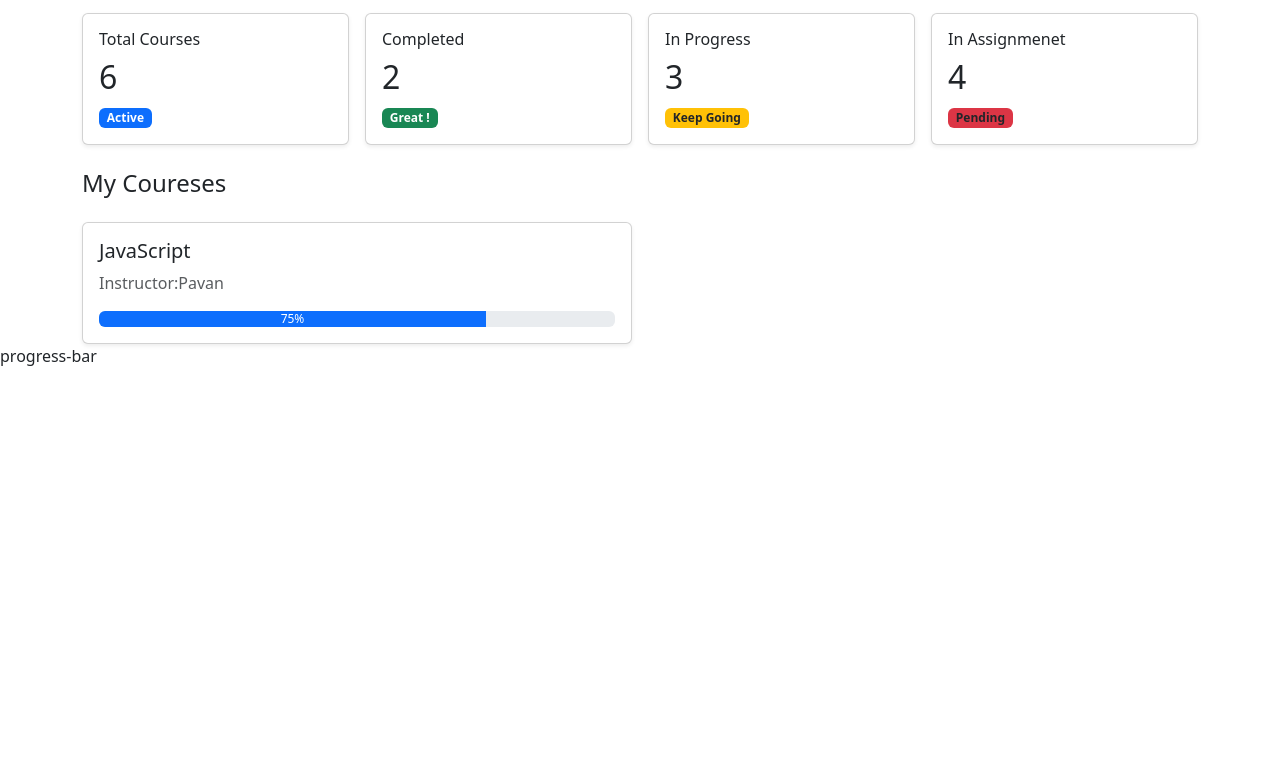
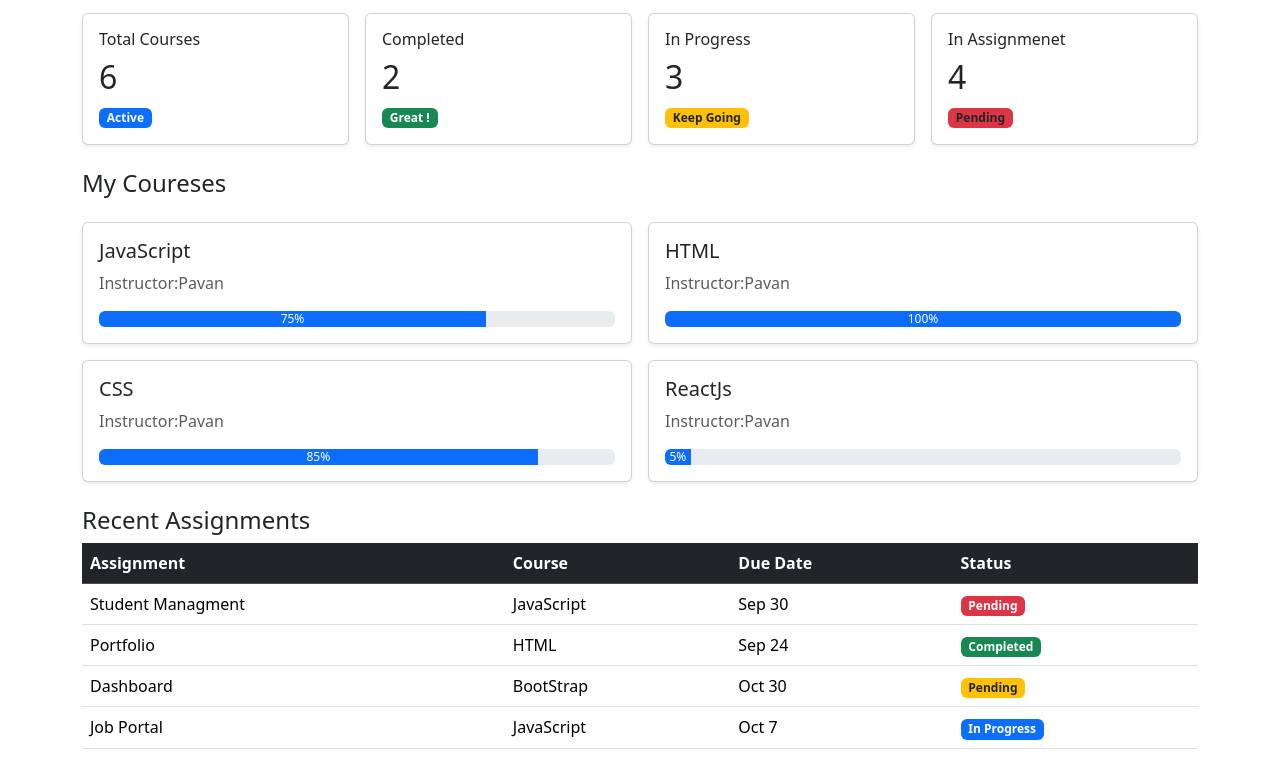
Before and after one commit to PavanKumarBollu/ANP-D7211, a plain HTML site: page studentDashboard/index.html in a window 1280 px wide. Shown: the part 153-918 px from the top of the page. Before the commit the page ends 800 px from the top, so only its background shows below. Drawn offline with nearby package versions, Linux system fonts and the light colour scheme.

Commit message:
BootStrapBoot

```diff
--- a/studentDashboard/index.html
+++ b/studentDashboard/index.html
@@ -81,9 +81,85 @@
                     </div>
                 </div>
             </div>
+            <div class="col-md-6">
+                <div class="card shadow-sm">
+                    <div class="card-body">
+                        <h5>HTML</h5>
+                        <p class="text-muted">Instructor:Pavan</p>
+                        <div class="progress">
+                            <div class="progress-bar" style="width: 100%;">100%</div>
+                        </div>
+                    </div>
+                </div>
+            </div>
+            <div class="col-md-6">
+                <div class="card shadow-sm">
+                    <div class="card-body">
+                        <h5>CSS</h5>
+                        <p class="text-muted">Instructor:Pavan</p>
+                        <div class="progress">
+                            <div class="progress-bar" style="width: 85%;">85%</div>
+                        </div>
+                    </div>
+                </div>
+            </div>
+            <div class="col-md-6">
+                <div class="card shadow-sm">
+                    <div class="card-body">
+                        <h5>ReactJs</h5>
+                        <p class="text-muted">Instructor:Pavan</p>
+                        <div class="progress">
+                            <div class="progress-bar" style="width: 5%;">5%</div>
+                        </div>
+                    </div>
+                </div>
+            </div>
         </div>
-    </div>progress-bar
+    </div>
 
+
+    <div class="container mt-4">
+        <h4>Recent Assignments</h4>
+        <div class="table-responsive">
+            <table class="table table-hover">
+                <thead class="table-dark">
+                    <tr>
+                        <th>Assignment</th>
+                        <th>Course</th>
+                        <th>Due Date</th>
+                        <th>Status</th>
+                    </tr>
+                </thead>
+                <tbody>
+                    <tr>
+                        <td>Student Managment</td>
+                        <td>JavaScript</td>
+                        <td>Sep 30</td>
+                        <td><span class="badge bg-danger">Pending</span></td>
+                    </tr>
+                    <tr>
+                        <td>Portfolio</td>
+                        <td>HTML</td>
+                        <td>Sep 24</td>
+                        <td><span class="badge bg-success">Completed</span></td>
+                    </tr>
+                    <tr>
+                        <td>Dashboard</td>
+                        <td>BootStrap</td>
+                        <td>Oct 30</td>
+                        <td><span class="badge bg-warning text-dark">Pending</span></td>
+                    </tr>
+                    <tr>
+                        <td>Job Portal</td>
+                        <td>JavaScript</td>
+                        <td>Oct 7 </td>
+                        <td><span class="badge bg-primary">In Progress</span></td>
+                    </tr>
+
+                </tbody>
+            </table>
+        </div>
+    </div>
 
 
 
```
